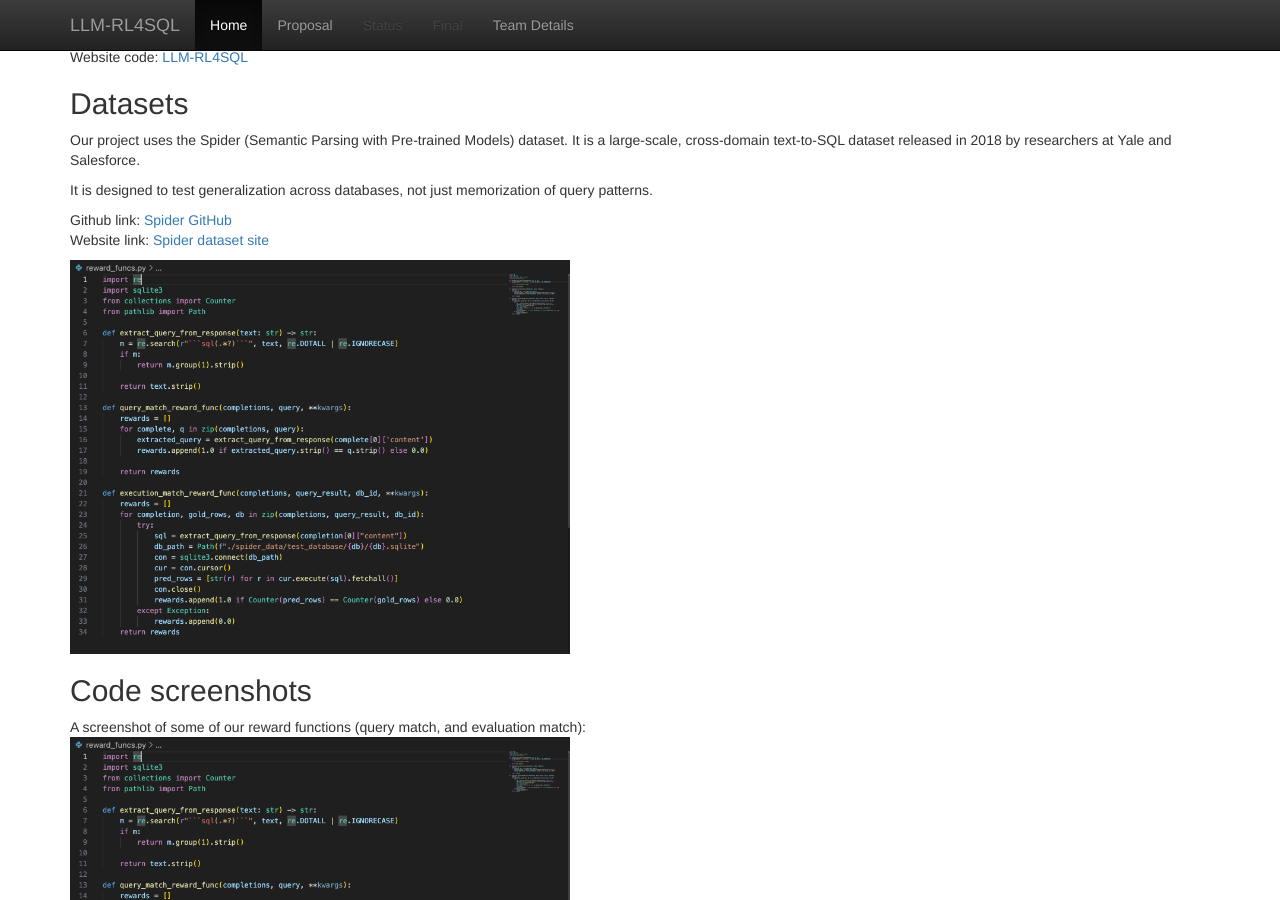
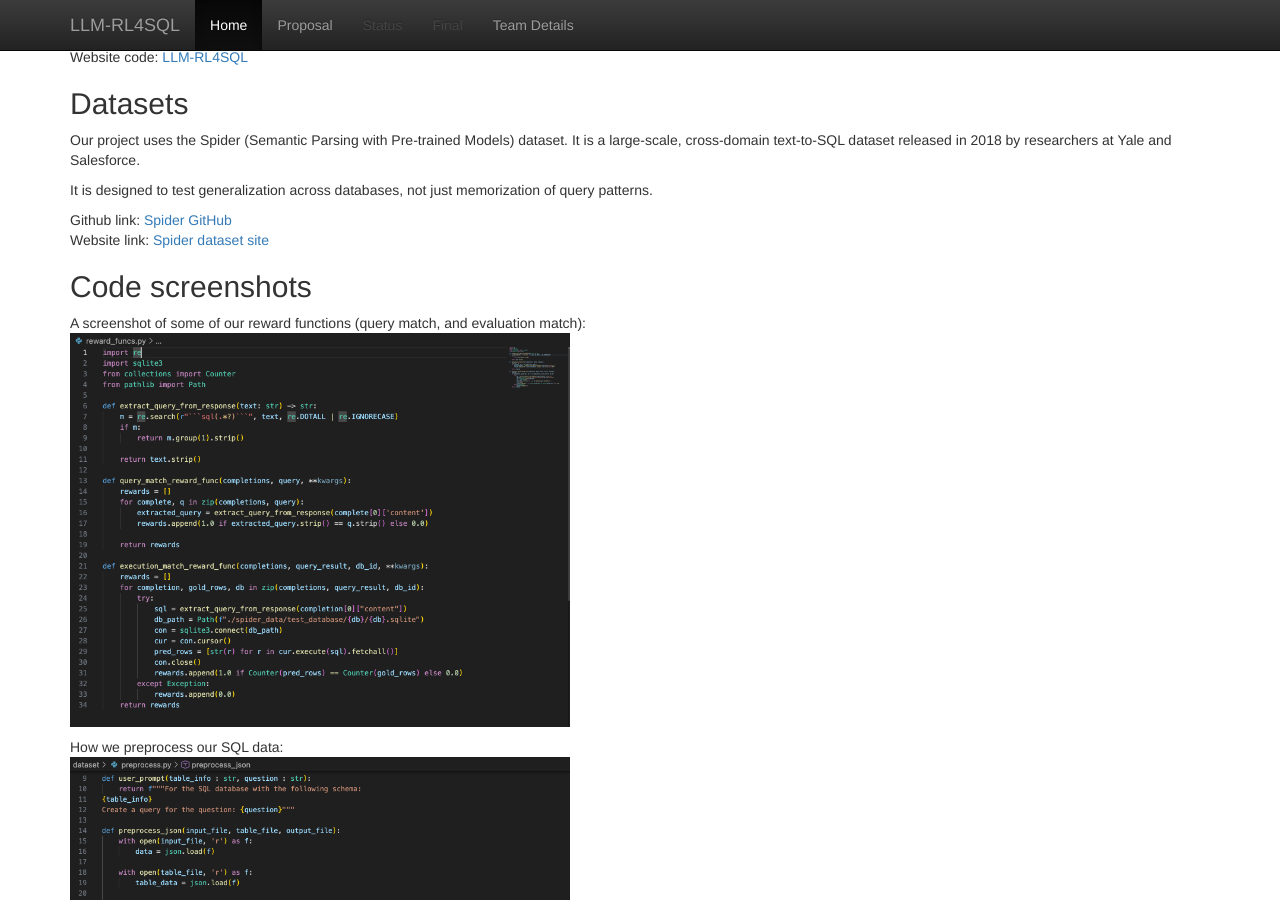
Before and after one commit to jaydentrannnn/LLM-RL4SQL, a Jekyll site: the page built from docs/index.md, in a window 1280 px wide and 900 px high, scrolled down 332 px. Built offline with Jekyll 4.4.1, drawn with Linux system fonts in a browser that asks for light colours.

Commit message:
Project Update Part 1 edit #4
rm extra img

```diff
--- a/docs/index.md
+++ b/docs/index.md
@@ -18,9 +18,6 @@ It is designed to test generalization across databases, not just memorization of
 Github link: [Spider GitHub](https://github.com/taoyds/spider)
 Website link: [Spider dataset site](https://yale-lily.github.io/spider)
 
-<img src="reward_func.png" alt="Reward function screenshot" width="500" />
-
-
 ## Code screenshots
 A screenshot of some of our reward functions (query match, and evaluation match):
 <img src="reward_func.png" alt="Reward function screenshot" width="500" />
```
